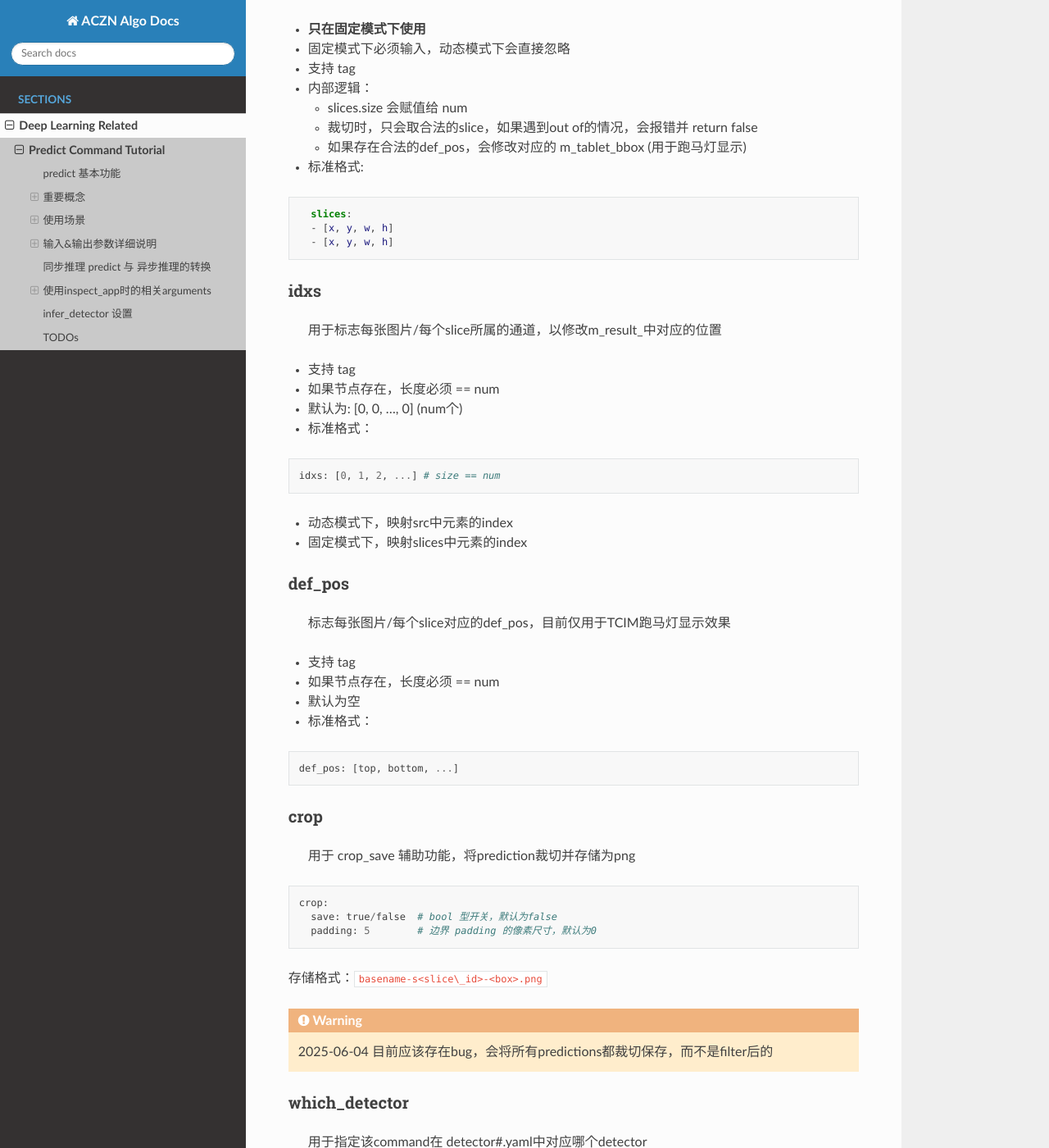
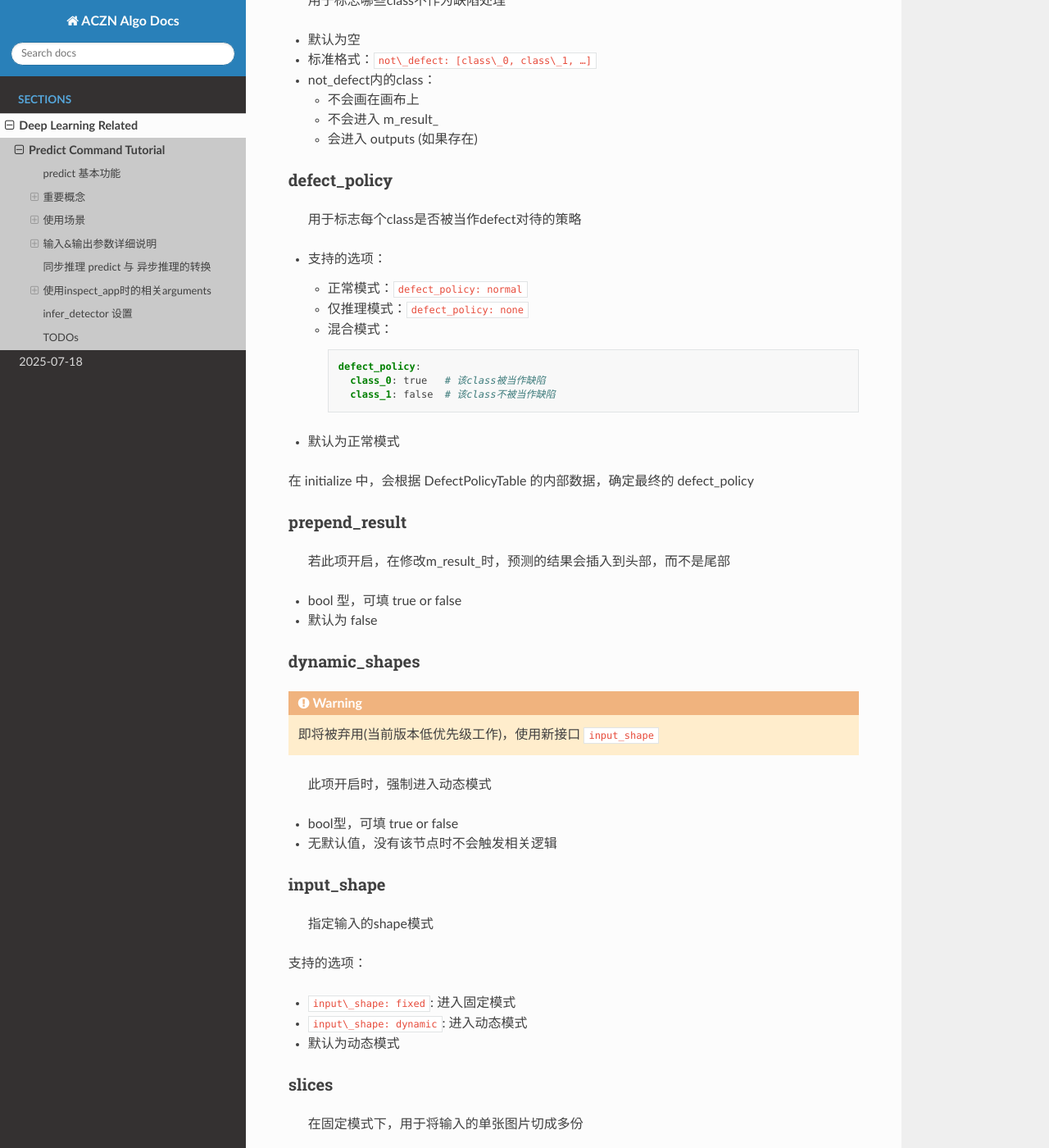
Before and after one commit to pejoypan/aczn-algo-docs, a Sphinx documentation site: the page built from docs/source/deeplearning/predict-command-tutorial.md, in a window 1280 px wide and 1400 px high, scrolled down 4511 px. Shown: the whole window at 82% size. Built offline with Sphinx 7.4.7 and the Read the Docs theme 3.1.0, drawn with Linux system fonts in a browser that asks for light colours; some of the changed text lies outside the part shown.

Commit message:
update docs 3.9.6

````diff
--- a/docs/source/deeplearning/predict-command-tutorial.md
+++ b/docs/source/deeplearning/predict-command-tutorial.md
@@ -46,6 +46,23 @@
 固定模式下：`num == slices.size`
 
 动态模式下：`num == src.size`
+
+### Defect Policy
+
+> 用于定义每个class是否被当作defect对待
+
+- 正常模式(normal)：所有class都被当作defect
+- 混合模式(mixed): 部分class被当作defect
+- 仅推理模式(none): 所有class都不被当作defect
+
+进入哪种模式取决于 `defect_policy` 的输入
+
+```{important}
+在混合模式下，一个class被当作缺陷必须同时满足两个条件：
+
+1. 该 class 本身是缺陷
+2. 这个 slice 的推理结果中，存在不是缺陷的class
+```
 
 ## 使用场景
 ### 场景A. 输入为1~N张图片 尺寸不确定
@@ -137,6 +154,9 @@ command 只是根据名字，取得对应 model 的指针
 - 默认为 true
 
 ### just\_infer
+```{warning}
+即将被弃用(当前版本低优先级工作)，使用新接口 `defect_policy`
+```
 > 此项开启时，command只做推理，不修改m_result_
 
 - bool 型，可填 true or false
@@ -146,6 +166,9 @@ command 只是根据名字，取得对应 model 的指针
     - 会将 predictions 以 InferObject 形式放入 outputs 节点
 
 ### not\_defect
+```{warning}
+即将被弃用(当前版本低优先级工作)，使用新接口 `defect_policy`
+```
 > 用于标志哪些class不作为缺陷处理
 
 - 默认为空
@@ -155,6 +178,22 @@ command 只是根据名字，取得对应 model 的指针
     - 不会进入 m\_result\_
     - 会进入 outputs (如果存在)
 
+### defect\_policy
+> 用于标志每个class是否被当作defect对待的策略
+
+- 支持的选项：
+  - 正常模式：`defect_policy: normal`
+  - 仅推理模式：`defect_policy: none`
+  - 混合模式：
+    ```yaml
+    defect_policy:
+      class_0: true   # 该class被当作缺陷
+      class_1: false  # 该class不被当作缺陷
+    ```
+- 默认为正常模式
+
+在 initialize 中，会根据 DefectPolicyTable 的内部数据，确定最终的 defect_policy
+
 ### prepend\_result
 > 若此项开启，在修改m_result_时，预测的结果会插入到头部，而不是尾部
 
@@ -162,10 +201,23 @@ command 只是根据名字，取得对应 model 的指针
 - 默认为 false
 
 ### dynamic\_shapes
+```{warning}
+即将被弃用(当前版本低优先级工作)，使用新接口 `input_shape`
+```
 > 此项开启时，强制进入动态模式
 
 - bool型，可填 true or false
 - 无默认值，没有该节点时不会触发相关逻辑
+
+### input\_shape
+
+> 指定输入的shape模式
+
+支持的选项：
+
+- `input\_shape: fixed`: 进入固定模式
+- `input\_shape: dynamic`: 进入动态模式
+- 默认为动态模式
 
 ### slices
 > 在固定模式下，用于将输入的单张图片切成多份
--- a/docs/source/index.rst
+++ b/docs/source/index.rst
@@ -14,3 +14,4 @@ Contents
    :caption: Sections
 
    deeplearning/index
+   changelog
````
Also changed, not shown: docs/source/changelog.md (added, +10 -0 lines).
